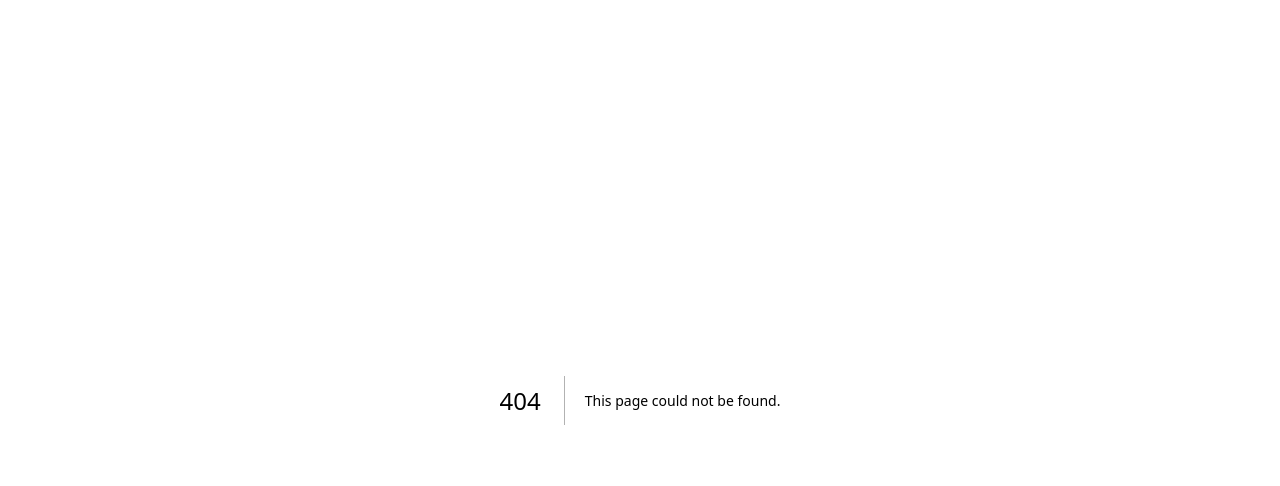
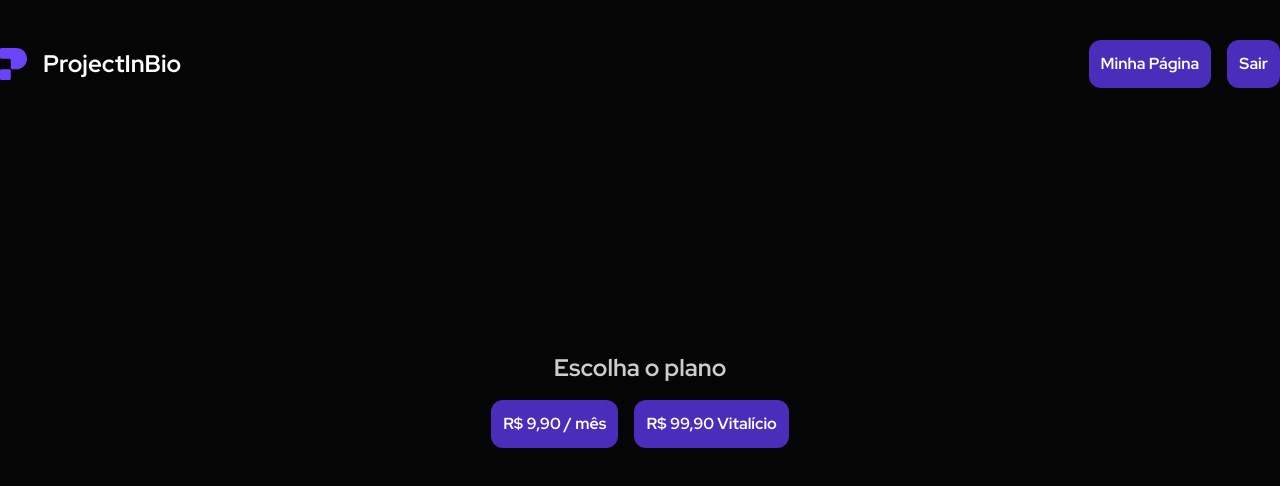
Before and after one commit to valentimm/project-bio, a Next.js app: page /1/upgrade in a window 1280 px wide. Before the commit this address had no page. Shown: the top 486 px of the page. Built offline with nearby package versions, Linux system fonts and the light colour scheme.

Commit message:
feat: create page Upgrade

```diff
--- /dev/null
+++ b/app/(pages)/[profileId]/upgrade/page.tsx
@@ -0,0 +1,15 @@
+import Header from "@/app/components/landing-page/header";
+import Button from "@/app/components/ui/button";
+
+export default async function UpgradePage() {
+  return (
+    <div className="h-screen flex flex-col items-center justify-center gap-4">
+      <Header />
+      <h2 className="text-2xl font-bold">Escolha o plano</h2>
+      <div className="flex gap-4">
+        <Button>R$ 9,90 / mês</Button>
+        <Button>R$ 99,90 Vitalício</Button>
+      </div>
+    </div>
+  );
+}
```
